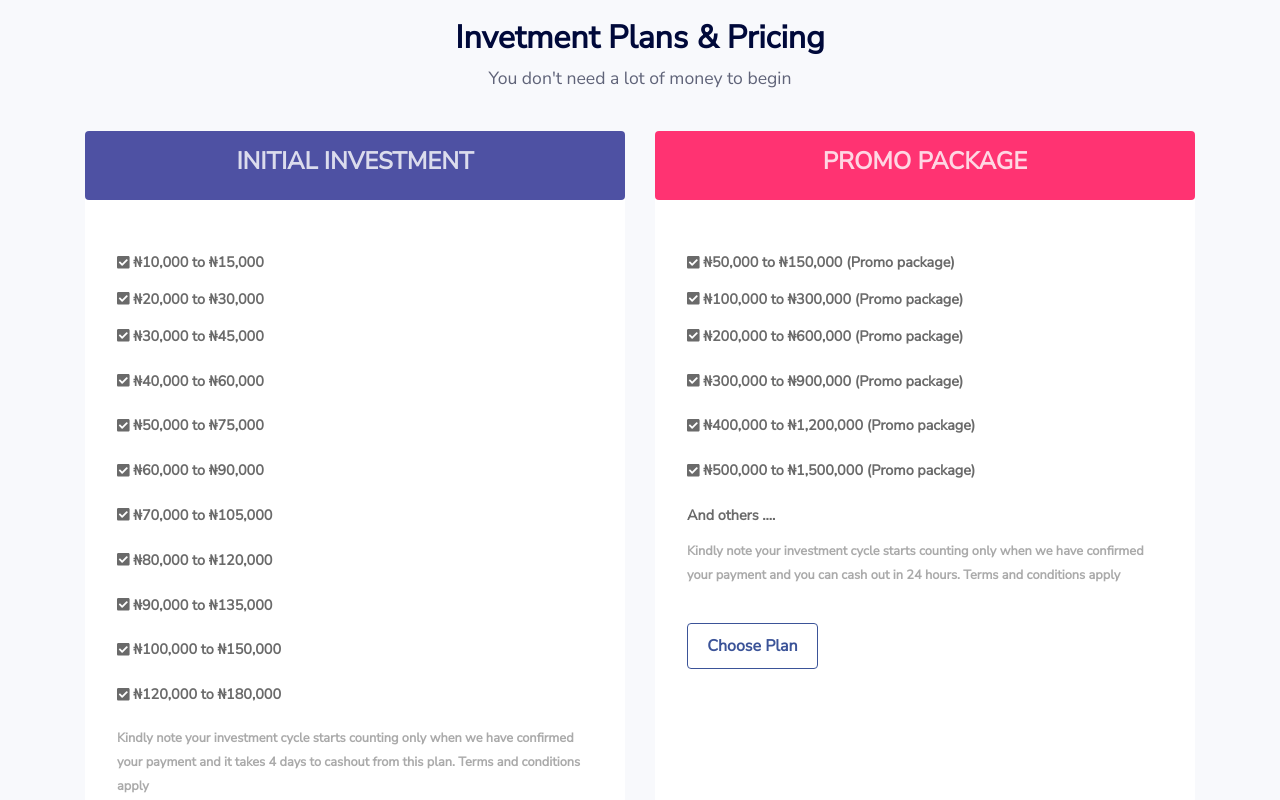
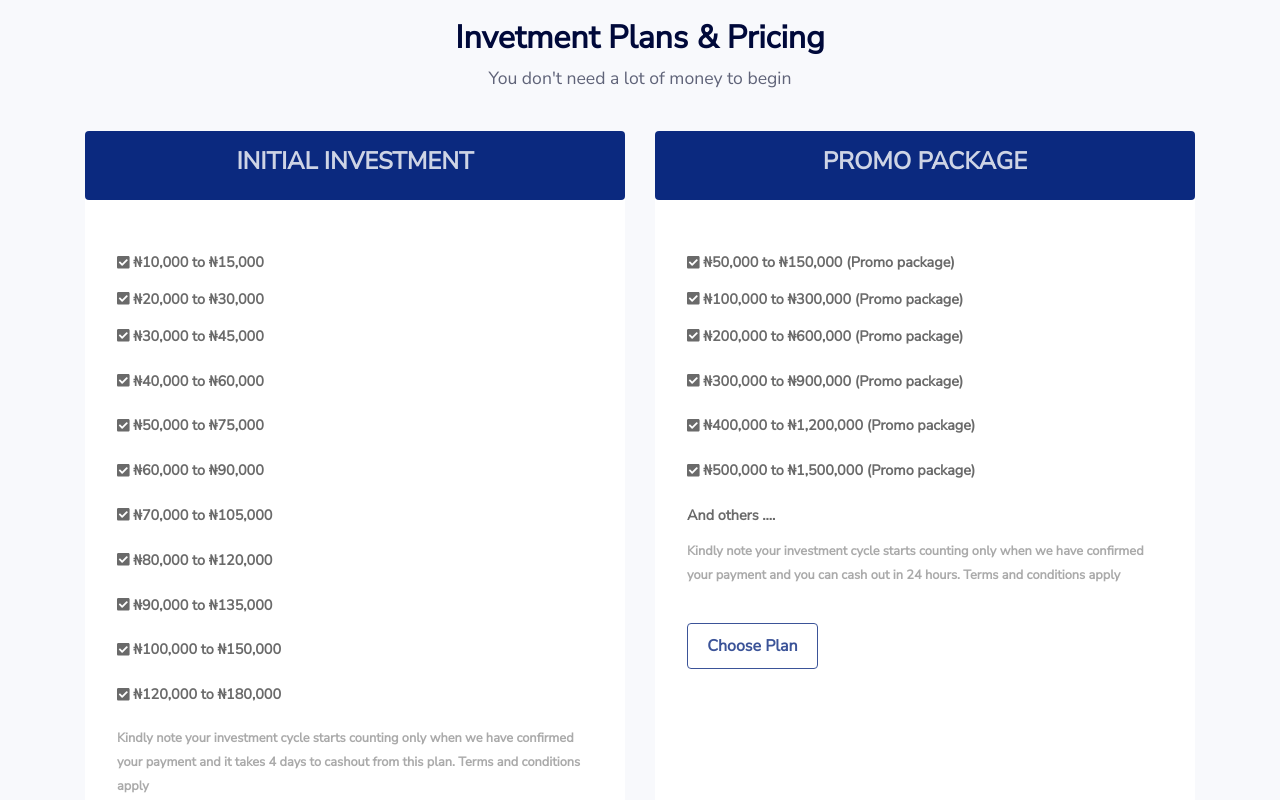
Before and after one commit to Achilles45/investment, a Vue app: page / in a window 1280 px wide. Shown: the part 2820-3620 px from the top of the page. Built offline with nearby package versions, Linux system fonts and the light colour scheme; no server answers.

Commit message:
Fixed errors

```diff
--- a/src/components/Pricing.vue
+++ b/src/components/Pricing.vue
@@ -93,7 +93,7 @@ export default {
     }
     .card__wrapper{
         display: grid;
-        grid-template-columns: repeat(auto-fit, minmax(400px, 1fr));
+        grid-template-columns: repeat(auto-fit, minmax(200px, 1fr));
         grid-gap: 30px;
         margin-top: 1.5rem;
         padding: 0 0rem;
@@ -133,7 +133,7 @@ export default {
         }
         .card1{
             .header{
-                background: $tertiary-color;
+                background: $primary-color;
                 color: #fff;
                 padding: 1rem 0;
                 border-radius: 4px;
@@ -163,7 +163,7 @@ export default {
         }
         .card3{
             .header{
-                background: $secondary-color;
+                background: $primary-color;
                 color: #fff;
                 padding: 1rem 0;
                 border-radius: 4px;
```
